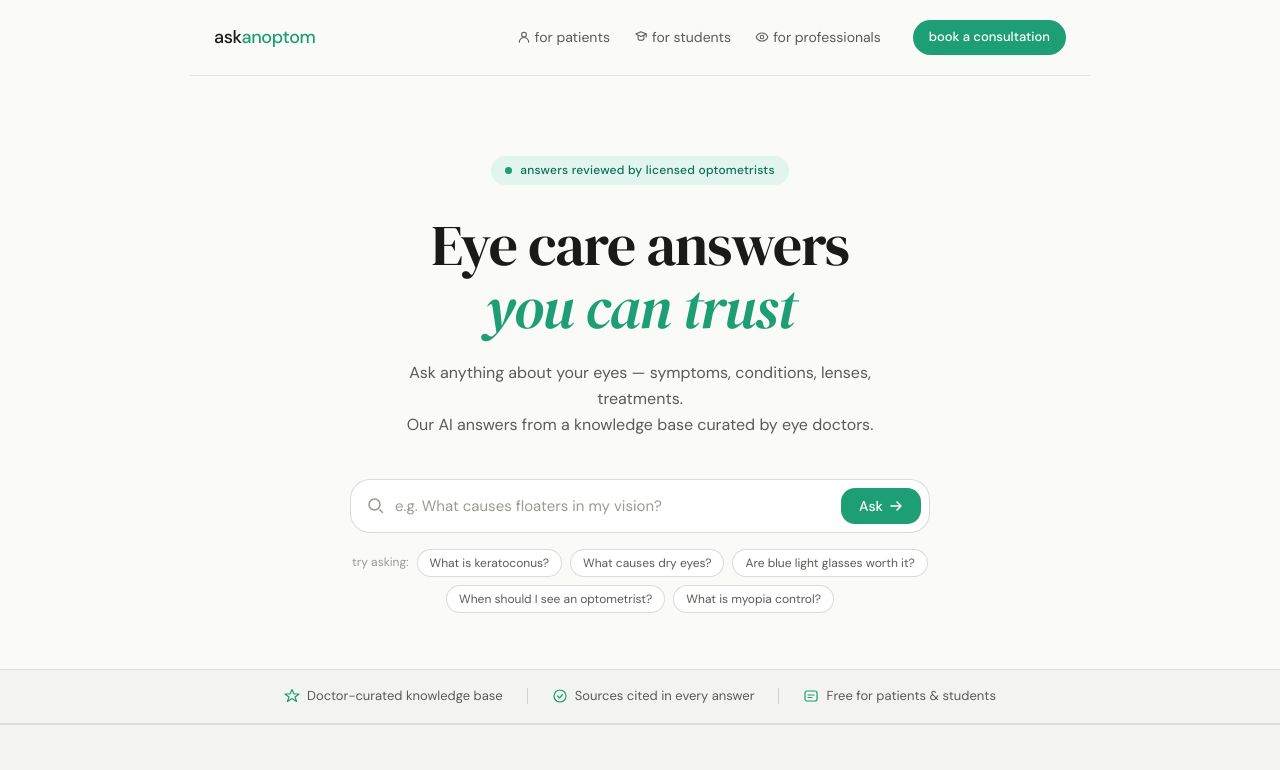
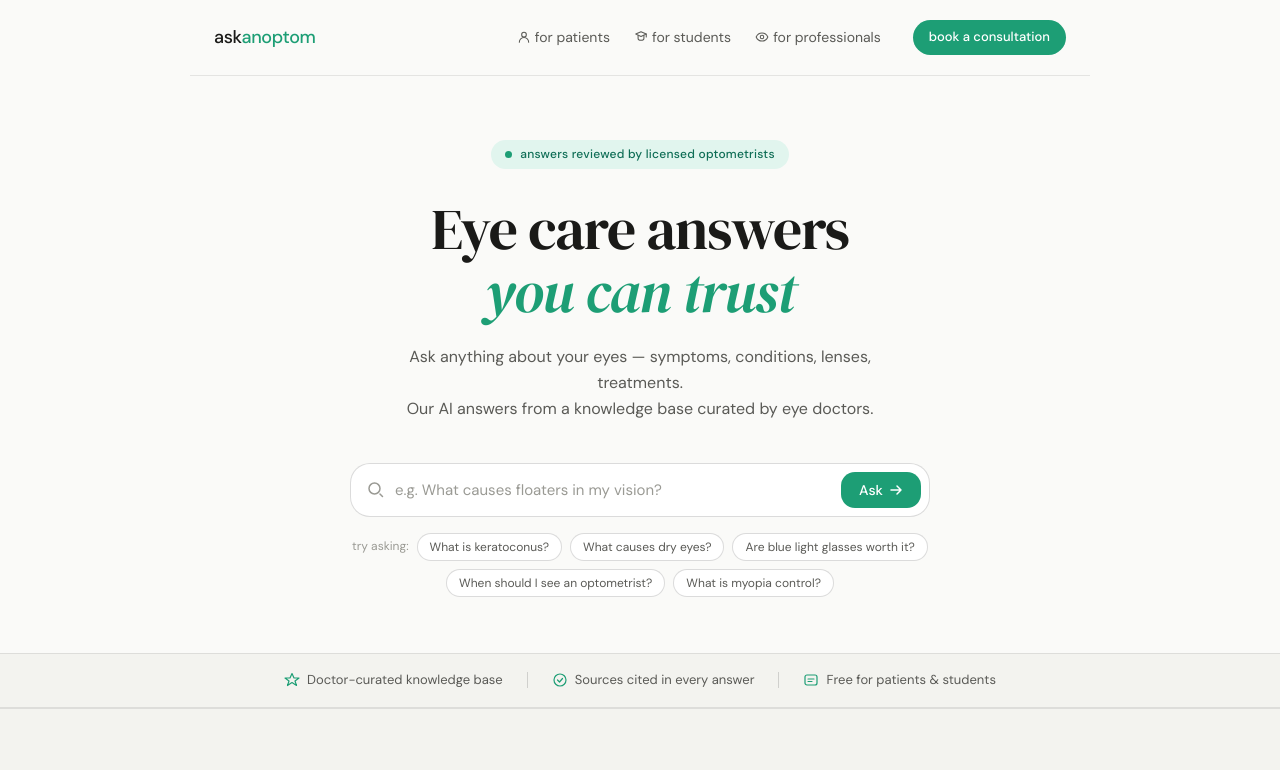
Before and after one commit to bevorey/askanoptom, a website: page frontend/index.html in a window 1280 px wide. Shown: the top 770 px of the page. Drawn offline with Linux system fonts and the light colour scheme.

Commit message:
style up

```diff
--- a/frontend/css/style.css
+++ b/frontend/css/style.css
@@ -90,7 +90,7 @@ img { max-width: 100%; }
 .hero {
   max-width: var(--max-w);
   margin: 0 auto;
-  padding: 5rem 1.5rem 3.5rem;
+  padding: 4rem 1.5rem 3.5rem;
   text-align: center;
 }
 .hero-eyebrow {
```
